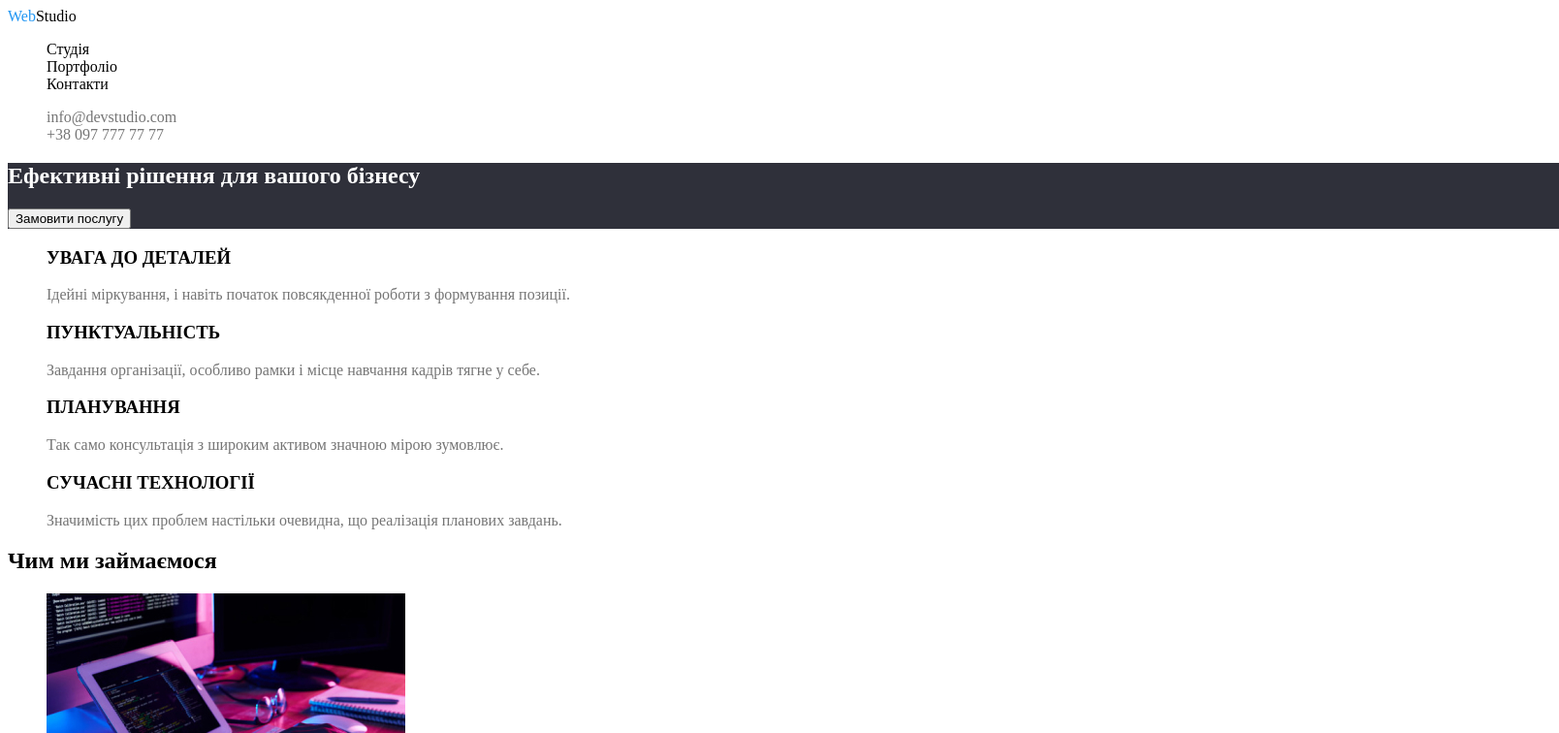
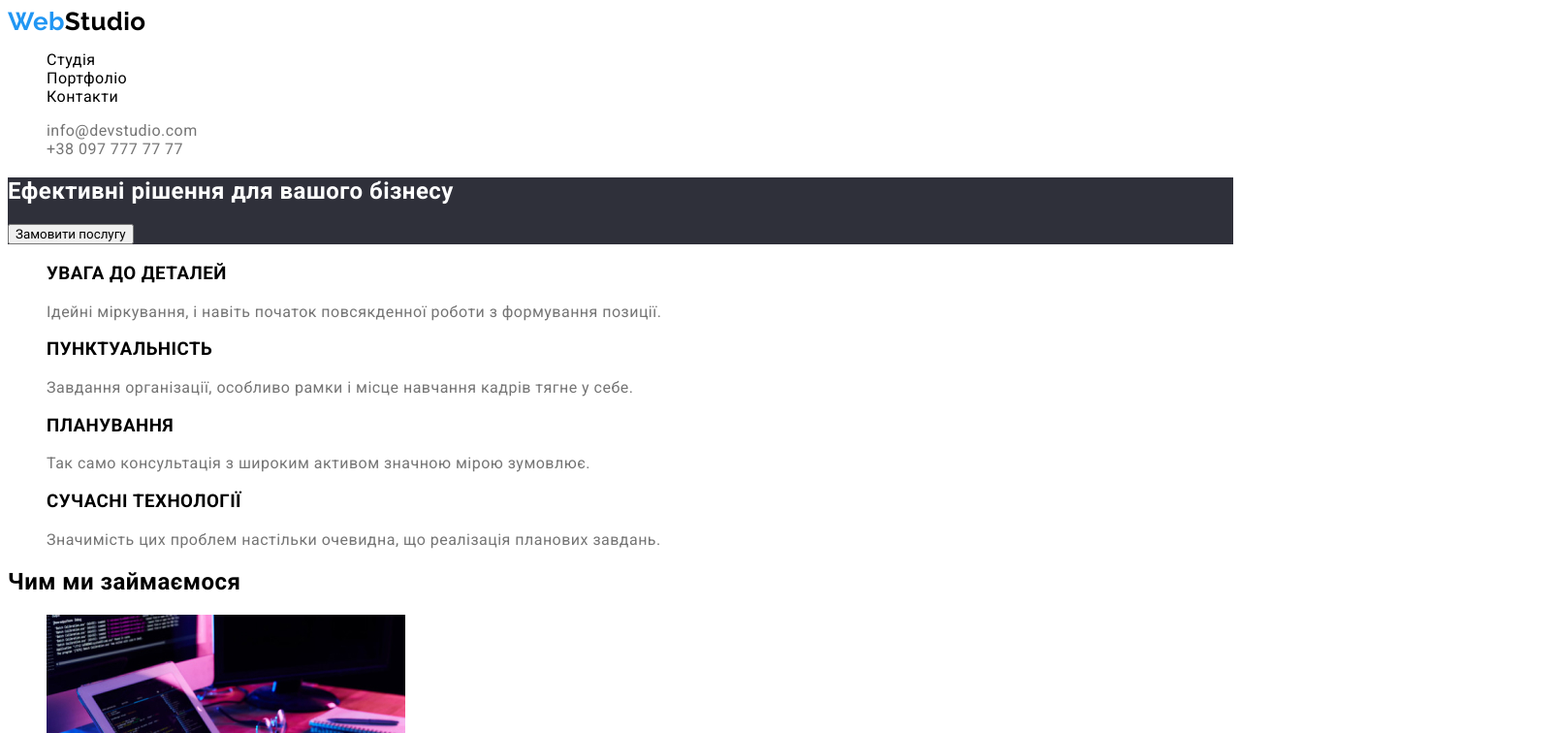
Before and after one commit to serhii-mask/jss-2022-hw-01-02, a plain HTML site: page index.html in a window 1280 px wide. Shown: the top 756 px of the page at 97% size, 1608 px wide, since content can reach past the window. Drawn offline with Linux system fonts and the light colour scheme.

Commit message:
add font-family

```diff
--- a/css/styles.css
+++ b/css/styles.css
@@ -8,7 +8,10 @@
 body {
 	color: var(--primary-text-color);
 	background-color: var(--primary-white-color);
-	width: 1600px;
+	font-family: 'Roboto', sans-serif;
+	font-style: normal;
+	font-weight: 400px;
+	letter-spacing: 0.03em;
 }
 
 .list {
@@ -31,6 +34,9 @@ h6 {
 /* Header */
 .logo {
 	color: var(--title-text-color);
+	font-family: 'Raleway', sans-serif;
+	font-size: 26px;
+	line-height: 1.09;
 }
 
 .logo span {
@@ -66,6 +72,10 @@ h6 {
 .hero .hero-title {
 	color: var(--primary-white-color);
 }
+
+.button {
+	font-family: inherit;
+}
 /* Основний чорний #212121 */
 /* Другорядний сірий #757575 */
 /* Підвал силки rgba(255, 255, 255, 0.6) */
--- a/index.html
+++ b/index.html
@@ -4,6 +4,7 @@
 	<meta charset="UTF-8">
 	<meta name="viewport" content="width=device-width, initial-scale=1.0">
 	<title>WebStudio</title>
+	<link href="https://fonts.googleapis.com/css2?family=Raleway:wght@700&family=Roboto:wght@400;500;700;900&display=swap" rel="stylesheet">
 	<link rel="stylesheet" href="./css/styles.css"/>
 </head>
 <body>
@@ -28,7 +29,7 @@
 	<div>
 		<section class="hero">
 			<h1 class="hero-title">Ефективні рішення для вашого бізнесу</h1>
-			<button>Замовити послугу</button>
+			<button class="button">Замовити послугу</button>
 		</section>
 	</div>
 
```
